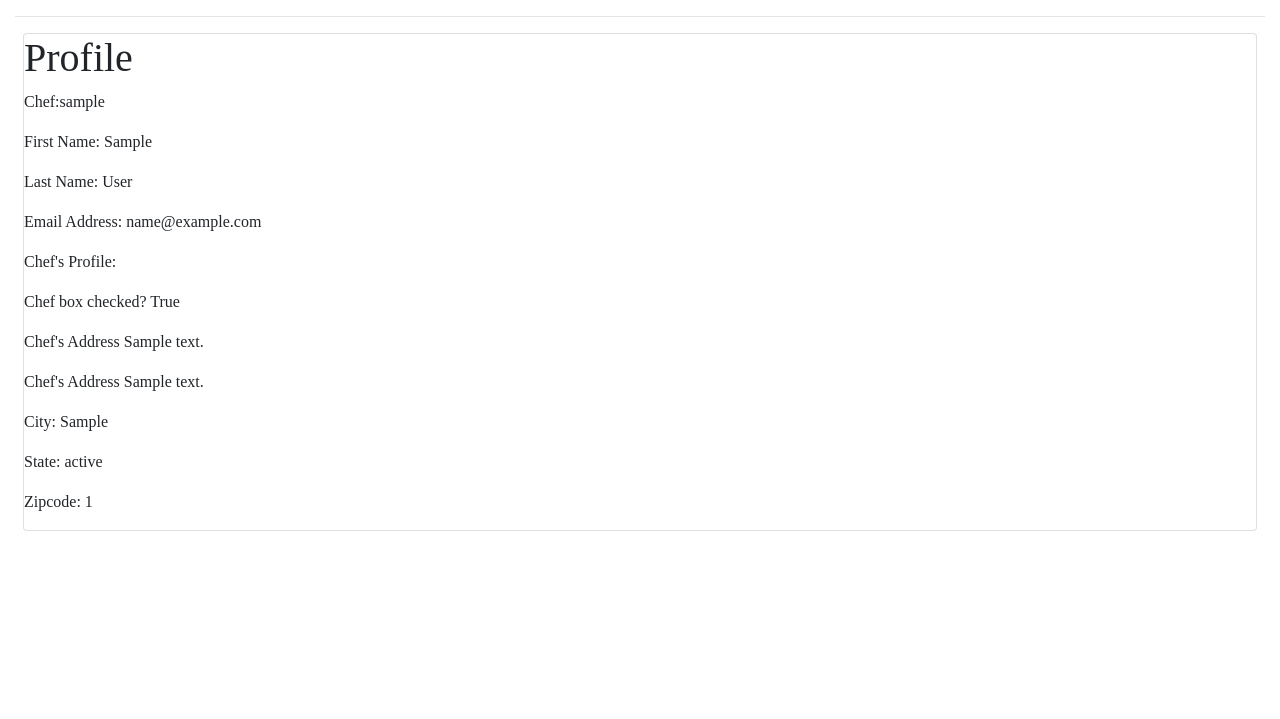
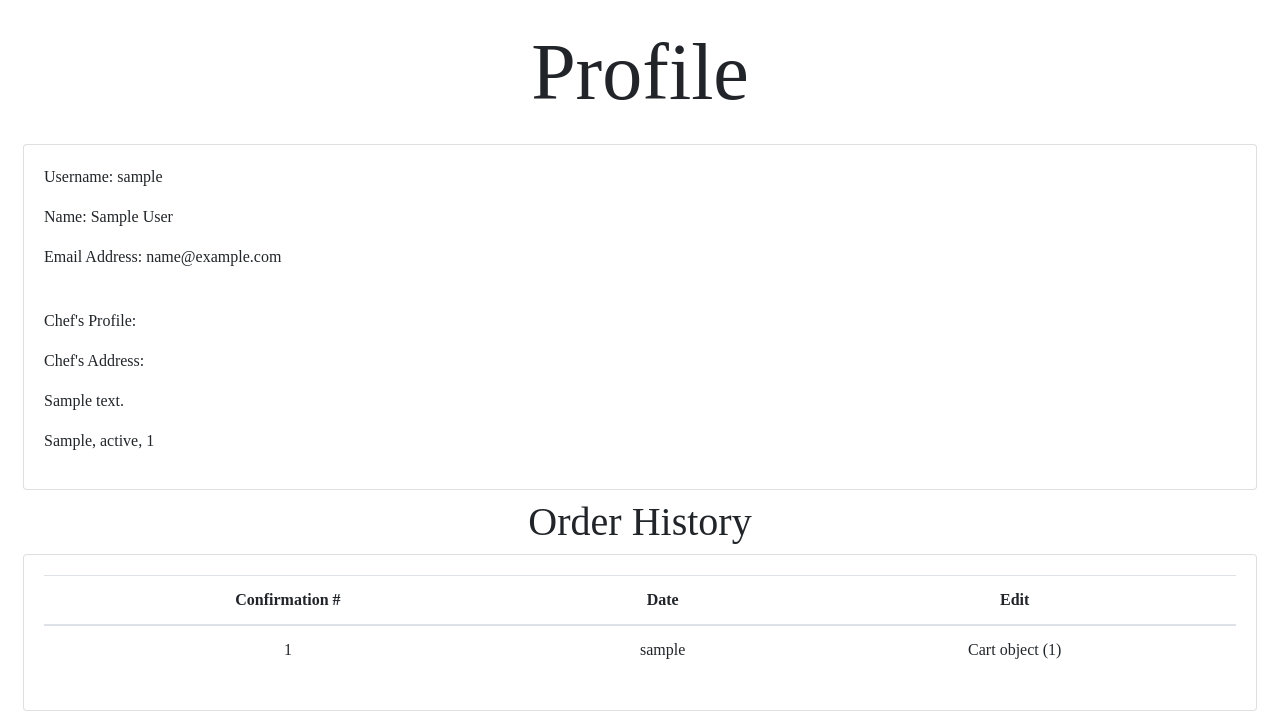
Before and after one commit to franics925/cook_around, a Django app: page /profile/ in a window 1280 px wide. Shown: the part 101-820 px from the top of the page. Before the commit the page ends 632 px from the top, so only its background shows below. Run offline with Django 3.2, Linux system fonts and the light colour scheme; a user stored in the database is signed in; tables that the repository leaves empty hold one stand-in row (values such as "Sample post"); some libraries are stand-ins or nearby versions; some web fonts are replaced.

Commit message:
style profile page

```diff
--- a/main_app/models.py
+++ b/main_app/models.py
@@ -85,6 +85,7 @@ class Transaction(models.Model):
   user = models.ForeignKey(User, on_delete=models.CASCADE)
   meal = models.ForeignKey(Meal, on_delete=models.CASCADE, null=True)
   cart = models.ForeignKey(Cart, on_delete=models.CASCADE)
+  date = models.DateField(auto_now_add=True)
   total = models.DecimalField(null=True, default=0.00, max_digits=7, decimal_places=2)
 
 # Create your models here.
--- a/main_app/static/css/style.css
+++ b/main_app/static/css/style.css
@@ -13,15 +13,22 @@ nav {
     position: fixed;
 }
 
+hr {
+    height: 0px;
+    border: 2px solid rgb(248, 97, 43);
+}
+
 
 .navbar-toggler-icon {
     filter: brightness(0) invert(1);
 }
 
 .nav-link {
-    font-size: 1em;
+    font-size: 1.2em;
+    color: white;
 }
 .nav-link:hover {
+    color: white;
     text-decoration: underline;
 }
 
@@ -48,11 +55,8 @@ ul li {
     display: flex;
     flex-direction: row;
     flex-flow: nowrap;
-    justify-content: space-evenly;
     align-content: flex-end;
     list-style-type: none;
-    filter: brightness(0) invert(1);
-    font-size: 1.2em;
 }
 
 a {
@@ -140,6 +144,10 @@ main {
     max-width: none;
 }
 
+.btn-new {
+    margin-top: 1rem;
+}
+
 form {
     padding: 2%;
     background-color: white;
--- a/main_app/templates/base.html
+++ b/main_app/templates/base.html
@@ -58,6 +58,5 @@
   {% block content %}
   {% endblock %}
 </main>
-
 </body>
 </html>
--- a/main_app/templates/main_app/meal_form.html
+++ b/main_app/templates/main_app/meal_form.html
@@ -10,7 +10,6 @@
     <h1 class="page-title">Create A Meal</h1>
     </div>
 {% endif %}
-<hr>
 
 <div class="card justify-content-center text-center">
 
@@ -20,7 +19,7 @@
             <!-- Render the inputs inside of <tr>s & <td>s -->
                 {{ form.as_table }}
             </table>
-            <input type="submit" value="Submit" class="btn shadow">
+            <input type="submit" value="Submit" class="btn shadow btn-new">
         </form>
     </div>
         {% endblock %}
--- a/main_app/templates/meals/detail.html
+++ b/main_app/templates/meals/detail.html
@@ -1,5 +1,6 @@
 {% extends 'base.html' %}
 {% block content %}
+{% load static %}
 
 <div class="text-center">
     <h1 class="page-title">Meal Details</h1>
@@ -14,7 +15,9 @@
         {% for photo in meal.photo_set.all %}
         <img class="card-img-top" src="{{photo.url}}">
         {% empty %}
-        <div class="card-panel teal-text center-align">No Photos Uploaded</div>
+        <div class="card-body">
+            <img class="card-img-top" src="{% static 'images/food.png' %}" alt="No Image Uploaded">
+        </div>
         {% endfor %}
         <div class="text-center card-title">
         <h1>{{ meal.name }}</h1>
--- a/main_app/templates/meals/index.html
+++ b/main_app/templates/meals/index.html
@@ -5,7 +5,7 @@
 <div class="text-center">
   <h1 class="page-title">Food Near You</h1>
 </div>
-<hr />
+
 <div class='container-fluid row justify-content-center'>
    {% for meal in meals %}
    <a class="alink" href="{% url 'details' meal.id %}">
@@ -24,7 +24,6 @@
       </div>
       <div class="card-body">
           <p>{{ meal.description }}</p>
-          <!-- <p>Quantity Available: {{ meal.quantity }}</p> -->
         </div>
       <div class="text-center card-foot">
         <small class="text-muted">
--- a/main_app/templates/registration/signup.html
+++ b/main_app/templates/registration/signup.html
@@ -1,7 +1,6 @@
 {% extends 'base.html' %}
 {% block content %}
 
-<hr>
 <div class="card" id='signup_page'></div>
 {% if error_message %}<p class="red-text">{{ error_message }}</p>{% endif %}
 
@@ -10,7 +9,7 @@
     {% csrf_token %}
     {{ form.as_p }}
     {{ profile_form.as_p }}
-    <input type="submit" class="btn" value="signup">
+    <input type="submit" class="btn" value="Create Account">
   </form>
 </div>
 
--- a/main_app/templates/wechef/cart.html
+++ b/main_app/templates/wechef/cart.html
@@ -5,7 +5,6 @@
     <h1 class="page-title">My Cart</h1>
   </div>
 
-<hr />
 <div class="justify-content-center">
   <div class="card cart shadow" style="">
     <div class="text-center">
@@ -14,7 +13,7 @@
       <div class="card-container d-flex justify-content-around">
         <table class="striped tbl-cart table">
           <thead class="cart-head">
-            <tr><th>Meal</th><th>Quantity</th><th>Price</th><th>Edit</th></tr>
+            <tr><th>Meal</th><th>Price</th><th>Quantity</th><th>Edit</th></tr>
           </thead>
           <tbody>
             {% for entry in entries %}
--- a/main_app/templates/wechef/profile.html
+++ b/main_app/templates/wechef/profile.html
@@ -1,21 +1,49 @@
 {% extends 'base.html' %}
 {% block content %}
 
-<hr />
+<div class="text-center">
+    <h1 class="page-title">Profile</h1>
+  </div>
+
 <div class="card">
-<h1>Profile</h1>
-<p>Chef:{{ user.username }}</p>
-<p>First Name: {{ user.first_name }}</p>
-<p>Last Name: {{ user.last_name }}</p>
-<p>Email Address: {{ user.email }}</p>
-<p>Chef's Profile:
-{% if user.profile.chef %}
-<p>Chef box checked? {{ user.profile.chef }}</p>
-<p>Chef's Address {{ user.profile.address1 }}</p>
-<p>Chef's Address {{ user.profile.address2 }}</p>
-<p>City: {{ user.profile.city }}</p>
-<p>State: {{ user.profile.state }}</p>
-<p>Zipcode: {{ user.profile.zipcode }}</p>
-{% endif %}
+<div class="card-body">
+
+  <p>Username: {{ user.username }}</p>
+  <p>Name: {{ user.first_name }} {{ user.last_name }}</p>
+  <p>Email Address: {{ user.email }}</p> <br>
+
+  {% if user.profile.chef %}
+    <p>Chef's Profile:</p>
+    <p>Chef's Address:</p>
+    <p>{{ user.profile.address1 }}</p>
+    <p>{{ user.profile.city }}, {{ user.profile.state }}, {{ user.profile.zipcode }}</p>
+  </div>
+
+  {% endif %}
+
 </div>
+
+<div class="text-center">
+    <h1 class="">Order History</h1>
+  </div>
+
+<div class="card">
+  <div class="card-body">
+    <table class="striped tbl-cart table">
+      <thead class="cart-head">
+        <tr><th>Confirmation #</th><th>Date</th><th>Edit</th></tr>
+      </thead>
+      <tbody>
+        {% for tran in trans %}
+          <tr>
+            <td>{{tran.id}}</td>
+            <td>{{tran.user}}</td>
+            <td>{{tran.cart}}</td>
+          </tr>
+        </tbody>
+      </table>
+    {% endfor %}
+  </div>
+</div>
+
 {% endblock %}
--- a/main_app/views.py
+++ b/main_app/views.py
@@ -73,10 +73,11 @@ def index(request):
   meals = Meal.objects.all()
   return render(request, 'meals/index.html', { 'meals': meals })
 
+@login_required
 def profile(request):
   user = request.user
-  print(user)
-  return render(request, 'wechef/profile.html', {'user': user})
+  trans = Transaction.objects.filter(user=user)
+  return render(request, 'wechef/profile.html', {'user': user, 'trans': trans})
 
 def meal_detail(request, meal_id):
   meal = Meal.objects.get(id=meal_id)
@@ -86,6 +87,7 @@ def meal_detail(request, meal_id):
     'form': form,
   })
 
+@login_required
 def add_photo(request, meal_id):
   photo_file = request.FILES.get('photo-file', None)
   if photo_file:
@@ -122,6 +124,7 @@ def my_cart(request):
     'entries': entries,
   })
 
+@login_required
 def create_tran(request, cart_id):
   user = request.user
   filt = {'user': user, 'active': True}
@@ -140,6 +143,7 @@ def create_tran(request, cart_id):
     'tran': tran
   })
 
+@login_required
 def add_review(request, meal_id):
   form = ReviewForm(request.POST)
   if form.is_valid():
```
Also changed, not shown: main_app/templates/wechef/transaction.html (+16 -10 lines), main_app/migrations/0002_auto_20190920_0908.py (added).
